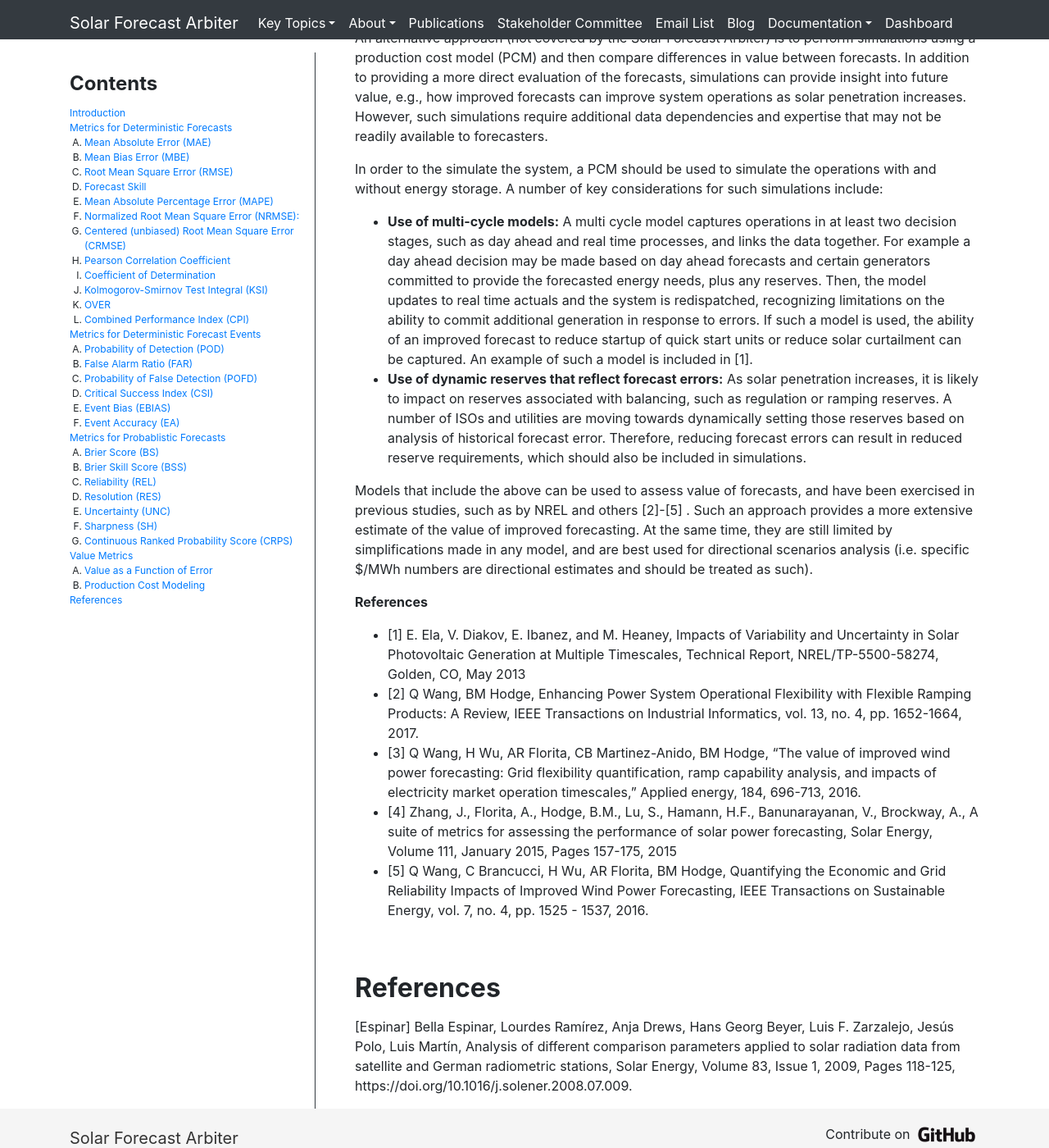
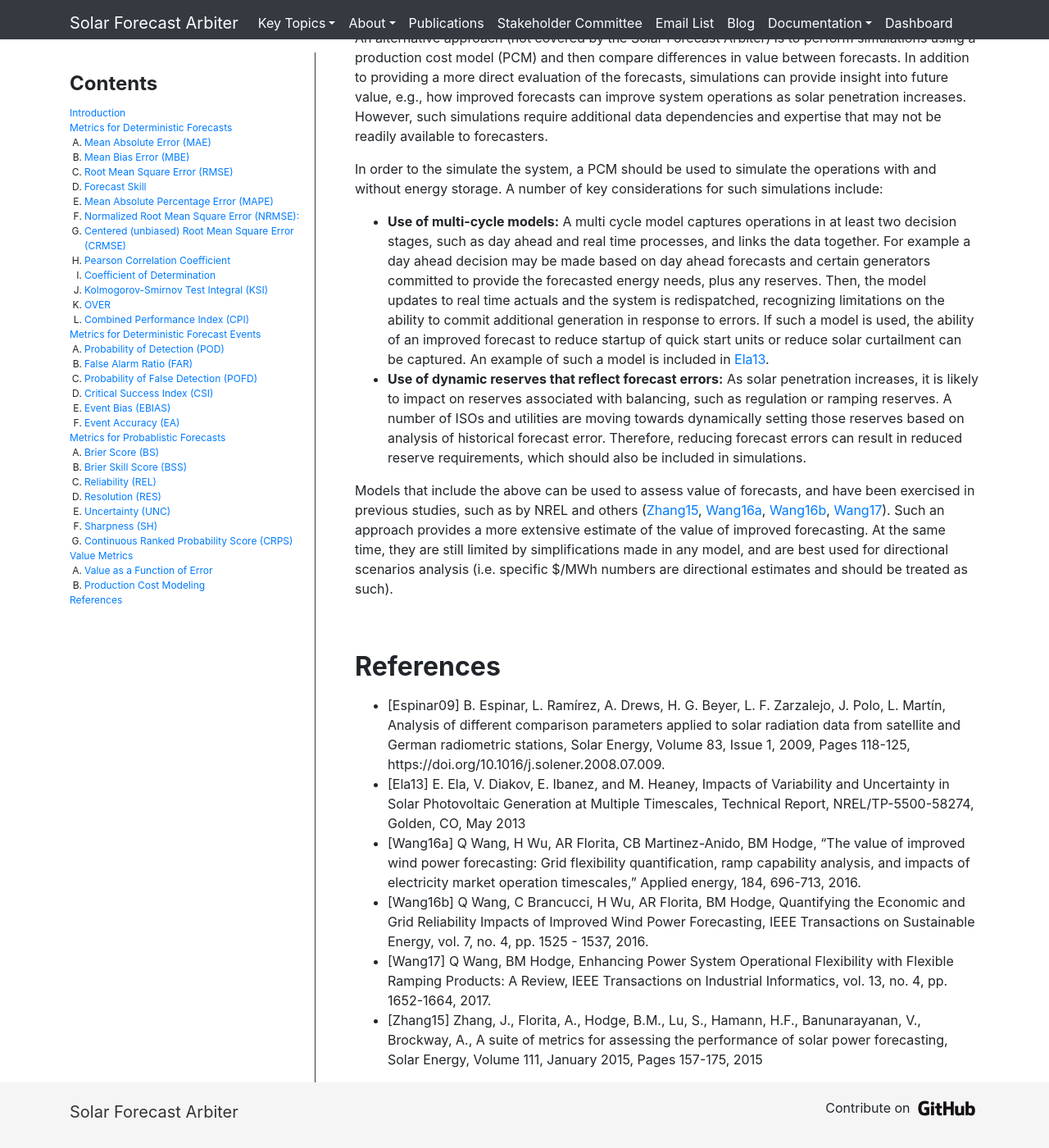
Before and after one commit to SolarArbiter/SolarArbiter.github.io, a Jekyll site: the page built from metrics.md, in a window 1280 px wide and 1400 px high, scrolled down 10160 px. Shown: the whole window at 82% size. Built offline with Jekyll 4.4.1, drawn with Linux system fonts in a browser that asks for light colours; formulas are drawn with MathJax 3; our own code applies the rules of GitHub Pages for plain Markdown files; some of the changed text lies outside the part shown.

Commit message:
metrics: update references to consistent citation style
Use <author><year> where <author> is the last name of the first author
and <year> is the 2-digit year (e.g. 2013 = 13).

```diff
--- a/metrics.md
+++ b/metrics.md
@@ -99,7 +99,7 @@ By this definition, a perfect forecast has a $$ R^2 $$ value of 1.
 
 ### Kolmogorov-Smirnov Test Integral (KSI)
 {: .anchor }
-The KSI [Espinar](#ref-espinar) quantifies the level of agreement between the cumulative distribution function (CDFs) of the forecasted and observed values, and is defined as:
+The KSI quantifies the level of agreement between the cumulative distribution function (CDFs) of the forecasted and observed values ([Espinar09](#ref-espinar09)), and is defined as:
 
 $$ \text{KSI} = \int_{p_{\text{min}}}^{p_{\text{max}}} D_n(p) dp $$
 
@@ -342,22 +342,20 @@ An alternative approach (not covered by the Solar Forecast Arbiter) is to perfor
 
 In order to the simulate the system, a PCM should be used to simulate the operations with and without energy storage. A number of key considerations for such simulations include:
 
-- **Use of multi-cycle models:** A multi cycle model captures operations in at least two decision stages, such as day ahead and real time processes, and links the data together. For example a day ahead decision may be made based on day ahead forecasts and certain generators committed to provide the forecasted energy needs, plus any reserves. Then, the model updates to real time actuals and the system is redispatched, recognizing limitations on the ability to commit additional generation in response to errors. If such a model is used, the ability of an improved forecast to reduce startup of quick start units or reduce solar curtailment can be captured.  An example of such a model is included in [1].
+- **Use of multi-cycle models:** A multi cycle model captures operations in at least two decision stages, such as day ahead and real time processes, and links the data together. For example a day ahead decision may be made based on day ahead forecasts and certain generators committed to provide the forecasted energy needs, plus any reserves. Then, the model updates to real time actuals and the system is redispatched, recognizing limitations on the ability to commit additional generation in response to errors. If such a model is used, the ability of an improved forecast to reduce startup of quick start units or reduce solar curtailment can be captured.  An example of such a model is included in [Ela13](#ref-ela13).
 - **Use of dynamic reserves that reflect forecast errors:** As solar penetration increases, it is likely to impact on reserves associated with balancing, such as regulation or ramping reserves. A number of ISOs and utilities are moving towards dynamically setting those reserves based on analysis of historical forecast error. Therefore, reducing forecast errors can result in reduced reserve requirements, which should also be included in simulations.
 
-Models that include the above can be used to assess value of forecasts, and have been exercised in previous studies, such as by NREL and others [2]-[5] . Such an approach provides a more extensive estimate of the value of improved forecasting. At the same time, they are still limited by simplifications made in any model, and are best used for directional scenarios analysis (i.e. specific $/MWh numbers are directional estimates and should be treated as such).
+Models that include the above can be used to assess value of forecasts, and have been exercised in previous studies, such as by NREL and others ([Zhang15](#ref-zhang15), [Wang16a](#ref-wang16a), [Wang16b](#ref-wang16b), [Wang17](#ref-wang17)). Such an approach provides a more extensive estimate of the value of improved forecasting. At the same time, they are still limited by simplifications made in any model, and are best used for directional scenarios analysis (i.e. specific $/MWh numbers are directional estimates and should be treated as such).
 
-**References**
-
-- [1] E. Ela, V. Diakov, E. Ibanez, and M. Heaney, Impacts of Variability and Uncertainty in Solar Photovoltaic Generation at Multiple Timescales, Technical Report, NREL/TP-5500-58274, Golden, CO, May 2013
-- [2]	Q Wang, BM Hodge, Enhancing Power System Operational Flexibility with Flexible Ramping Products: A Review, IEEE Transactions on Industrial Informatics, vol. 13, no. 4, pp. 1652-1664, 2017.
-- [3]	Q Wang, H Wu, AR Florita, CB Martinez-Anido, BM Hodge, “The value of improved wind power forecasting: Grid flexibility quantification, ramp capability analysis, and impacts of electricity market operation timescales,” Applied energy, 184, 696-713, 2016.
-- [4]	Zhang, J., Florita, A., Hodge, B.M., Lu, S., Hamann, H.F., Banunarayanan, V., Brockway, A.,  A suite of metrics for assessing the performance of solar power forecasting, Solar Energy, Volume 111, January 2015, Pages 157-175, 2015
-- [5]	Q Wang, C Brancucci, H Wu, AR Florita, BM Hodge, Quantifying the Economic and Grid Reliability Impacts of Improved Wind Power Forecasting, IEEE Transactions on Sustainable Energy, vol. 7, no. 4, pp. 1525 - 1537, 2016.
 
 
 ## References
 {: .anchor}
-[<a name="ref-espinar">Espinar</a>] Bella Espinar, Lourdes Ramírez, Anja Drews, Hans Georg Beyer, Luis F. Zarzalejo, Jesús Polo, Luis Martín,
+- [<a name="ref-espinar09">Espinar09</a>] B. Espinar, L. Ramírez, A. Drews, H. G. Beyer, L. F. Zarzalejo, J. Polo, L. Martín,
 Analysis of different comparison parameters applied to solar radiation data from satellite and German radiometric stations,
 Solar Energy, Volume 83, Issue 1, 2009, Pages 118-125, https://doi.org/10.1016/j.solener.2008.07.009.
+- [<a name="ref-ela13">Ela13</a>] E. Ela, V. Diakov, E. Ibanez, and M. Heaney, Impacts of Variability and Uncertainty in Solar Photovoltaic Generation at Multiple Timescales, Technical Report, NREL/TP-5500-58274, Golden, CO, May 2013
+- [<a name="ref-wang16a">Wang16a</a>] Q Wang, H Wu, AR Florita, CB Martinez-Anido, BM Hodge, “The value of improved wind power forecasting: Grid flexibility quantification, ramp capability analysis, and impacts of electricity market operation timescales,” Applied energy, 184, 696-713, 2016.
+- [<a name="ref-wang16b">Wang16b</a>] Q Wang, C Brancucci, H Wu, AR Florita, BM Hodge, Quantifying the Economic and Grid Reliability Impacts of Improved Wind Power Forecasting, IEEE Transactions on Sustainable Energy, vol. 7, no. 4, pp. 1525 - 1537, 2016.
+- [<a name="ref-wang17">Wang17</a>] Q Wang, BM Hodge, Enhancing Power System Operational Flexibility with Flexible Ramping Products: A Review, IEEE Transactions on Industrial Informatics, vol. 13, no. 4, pp. 1652-1664, 2017.
+- [<a name="ref-zhang15">Zhang15</a>] Zhang, J., Florita, A., Hodge, B.M., Lu, S., Hamann, H.F., Banunarayanan, V., Brockway, A.,  A suite of metrics for assessing the performance of solar power forecasting, Solar Energy, Volume 111, January 2015, Pages 157-175, 2015
```
